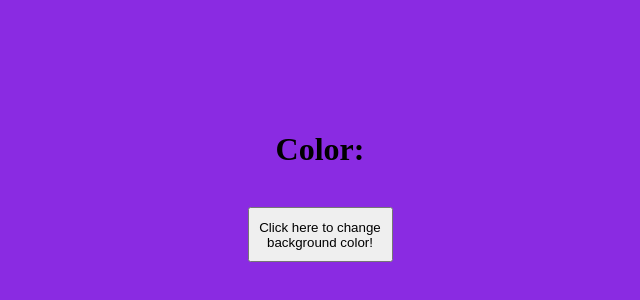
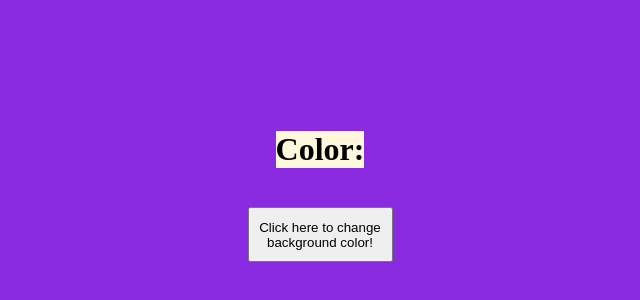
Before and after one commit to bcp2415/project_6, a plain HTML site: page index.html in a window 1280 px wide. Shown: the part 222-522 px from the top of the page, without its empty margins (320-960 px from the left). Drawn offline with Linux system fonts and the light colour scheme.

Commit message:
adds constant light background color to color label

```diff
--- a/main.css
+++ b/main.css
@@ -19,3 +19,7 @@ body {
 #changeColor:hover {
   background-color: crimson;
 }
+
+#colorName {
+  background-color: cornsilk;
+}
```
